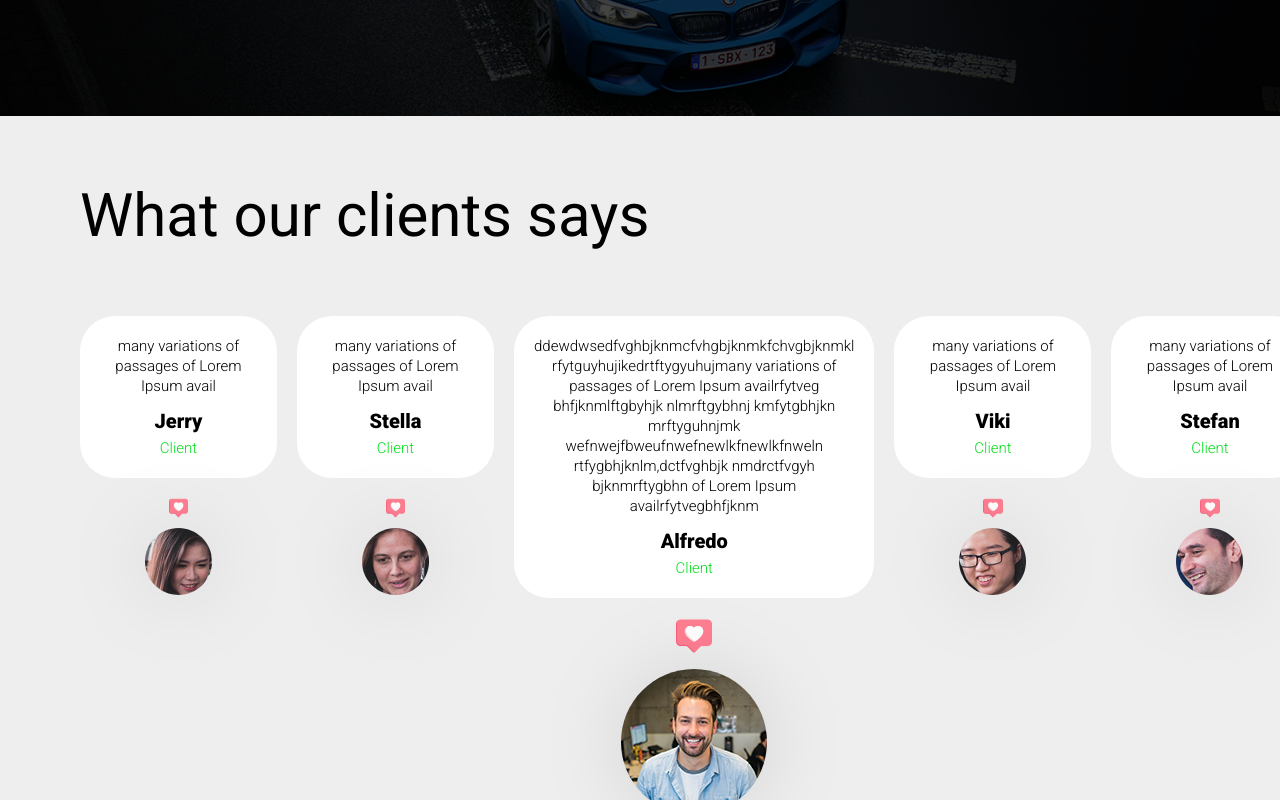
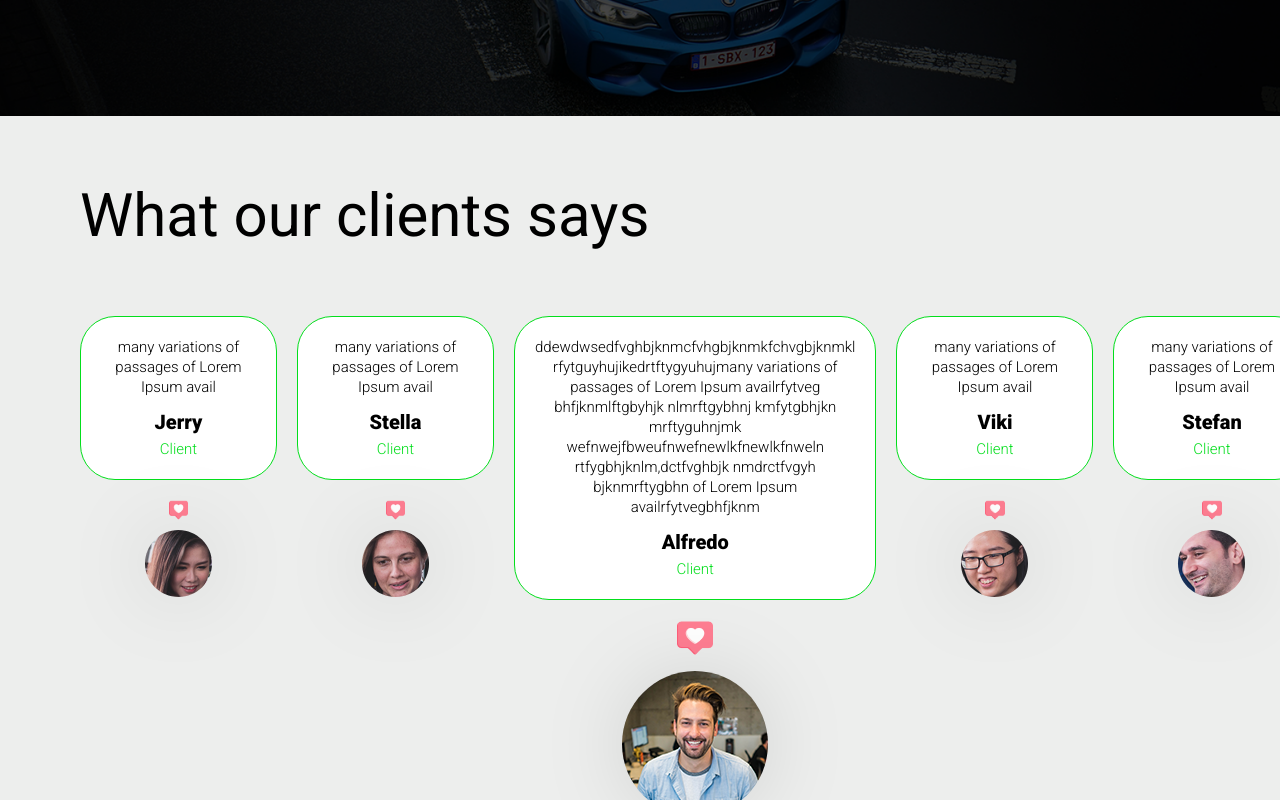
Before and after one commit to yevgeniywyszynski/rentcar, a React (Create React App) app: page / in a window 1280 px wide. Shown: the part 3267-4067 px from the top of the page. Built offline with nearby package versions, Linux system fonts and the light colour scheme.

Commit message:
Change sructure page

```diff
--- a/src/components/FeaturedCars/FeaturedCars.module.scss
+++ b/src/components/FeaturedCars/FeaturedCars.module.scss
@@ -1,7 +1,7 @@
 .carsWrapper{
     padding-left: 150px;
     padding-right: 110px;
-    margin-top: 70px;
+    margin-bottom: 70px!important;
     margin: 0 auto;
     .title{
         margin-top: 70px;
--- a/src/components/Home/Home.js
+++ b/src/components/Home/Home.js
@@ -3,7 +3,6 @@ import About from "../About/About";
 import Cars from "../Cars/CarsContainer";
 import FeaturedCars from "../FeaturedCars/FeaturedCarsContainer";
 import styles from '../Home/Home.module.scss';
-import MemberComent from "../MemberComent/MemberComentContainer";
 import Portfolio from "../Portfolio/Portfolio";
 import Welcome from "../Welcome/Welcome";
 
@@ -15,7 +14,6 @@ const Home = () => {
             <About />
             <FeaturedCars />
             <Portfolio />
-            <MemberComent />
         </div>
     )
 }
--- a/src/components/MemberComent/Membercoment.module.scss
+++ b/src/components/MemberComent/Membercoment.module.scss
@@ -30,6 +30,7 @@
             font-weight: 300;
             text-align: center;
             line-height: 20px;
+            border: 1px solid #03de1c;
             .coment{
                 margin-bottom: 15px;
             }
--- a/src/components/Portfolio/Portfolio.js
+++ b/src/components/Portfolio/Portfolio.js
@@ -1,8 +1,11 @@
 import React from "react";
+import MemberComent from "../MemberComent/MemberComentContainer";
 import styles from '../Portfolio/Portfolio.module.scss';
 
 const Portfolio = () => {
     return(
+        <>
+
         <div className={styles.portfolioWrapper}>
             <div className={styles.awardWrapper}>
                 <img className={styles.iconImg} src={"img/carIcon.png"}></img>
@@ -25,6 +28,8 @@ const Portfolio = () => {
                 <p className={styles.qty}>11002+</p>
             </div>
         </div>
+        <MemberComent />
+        </>
     )
 }
 
--- a/src/components/Portfolio/Portfolio.module.scss
+++ b/src/components/Portfolio/Portfolio.module.scss
@@ -2,7 +2,6 @@
     background-image: url('../../../public/img/infoback.png');
     background-position: center;
     background-size: cover;
-    margin-top: 70px;
     display: grid;
     grid-template-columns: 1fr 1fr 1fr 1fr;
     padding-top: 130px;
```
